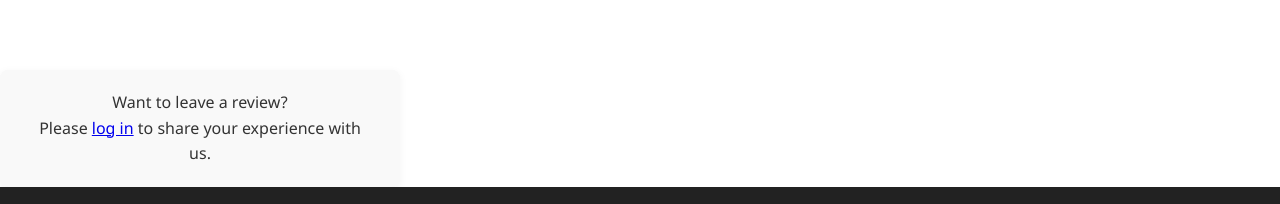
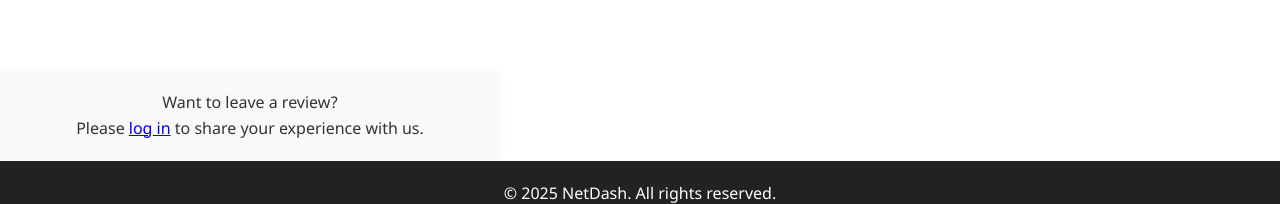
Before and after one commit to Raffi85/NetDash-Website, a plain HTML site: page frontend/index.html in a window 1280 px wide. Shown: the part 6400-6604 px from the top of the page. Drawn offline with Linux system fonts and the light colour scheme; no server answers.

Commit message:
index review center

```diff
--- a/frontend/index.html
+++ b/frontend/index.html
@@ -1975,12 +1975,14 @@ document.addEventListener('DOMContentLoaded', function() {
 
 <!-- Login prompt for guest users only -->
 <!-- Login prompt for guest users only -->
-<div id="loginPrompt" style="display: flex; justify-content: center; align-items: center; margin-top: 30px;">
-  <div style="text-align: center; background-color: #f9f9f9; padding: 20px 30px; border-radius: 8px; box-shadow: 0 2px 8px rgba(0,0,0,0.05); max-width: 400px;">
+<!-- Login prompt for guest users only -->
+<div id="loginPrompt" style="display: flex; justify-content: center; align-items: center; margin-top: 30px; width: 100%;">
+  <div style="text-align: center; background-color: #f9f9f9; padding: 20px 30px; border-radius: 8px; box-shadow: 0 2px 8px rgba(0,0,0,0.05); max-width: 500px;">
     <p>Want to leave a review?</p>
     <p>Please <a href="#" onclick="showLogin()">log in</a> to share your experience with us.</p>
   </div>
 </div>
+
 
 
 
```
